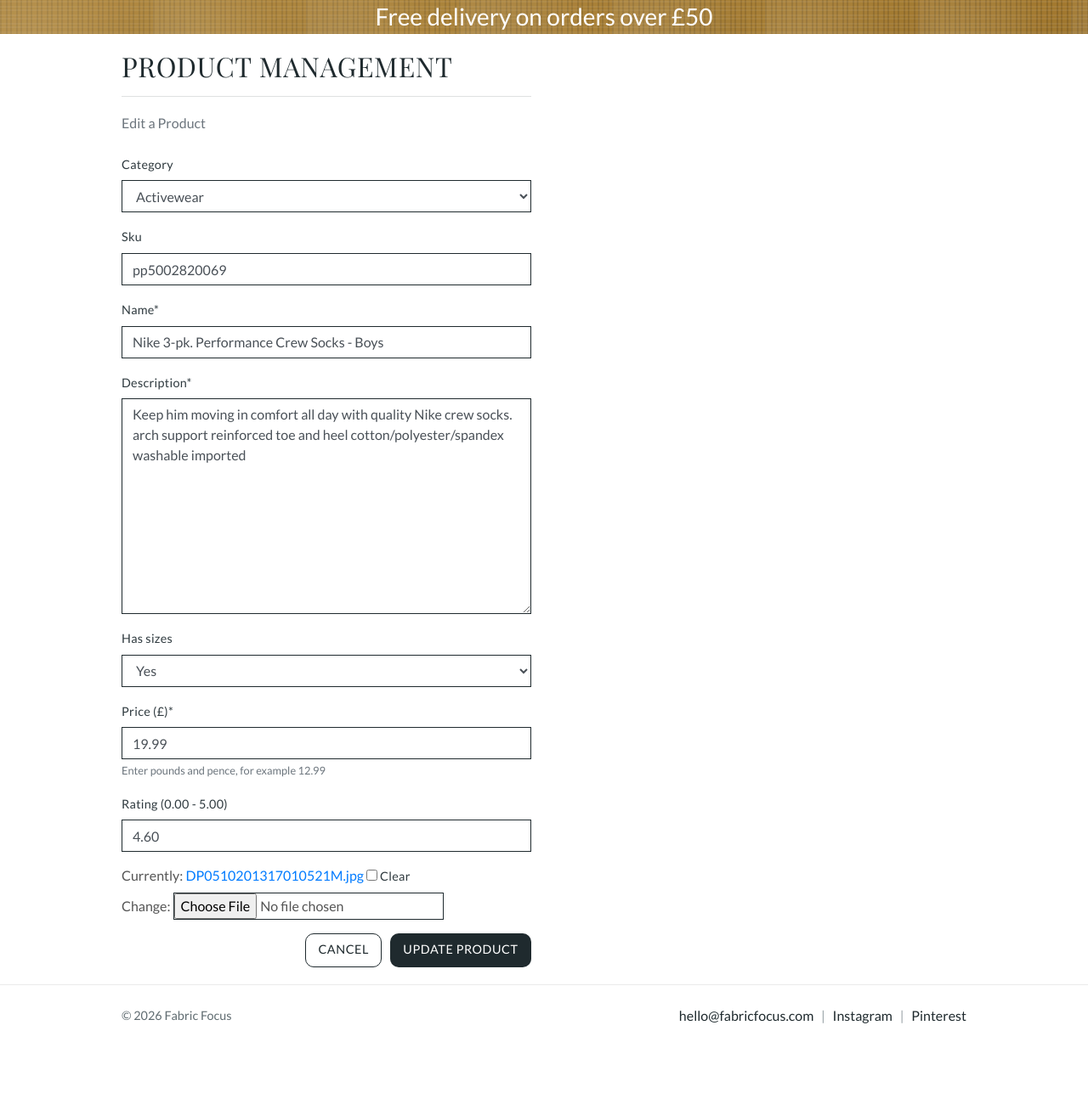
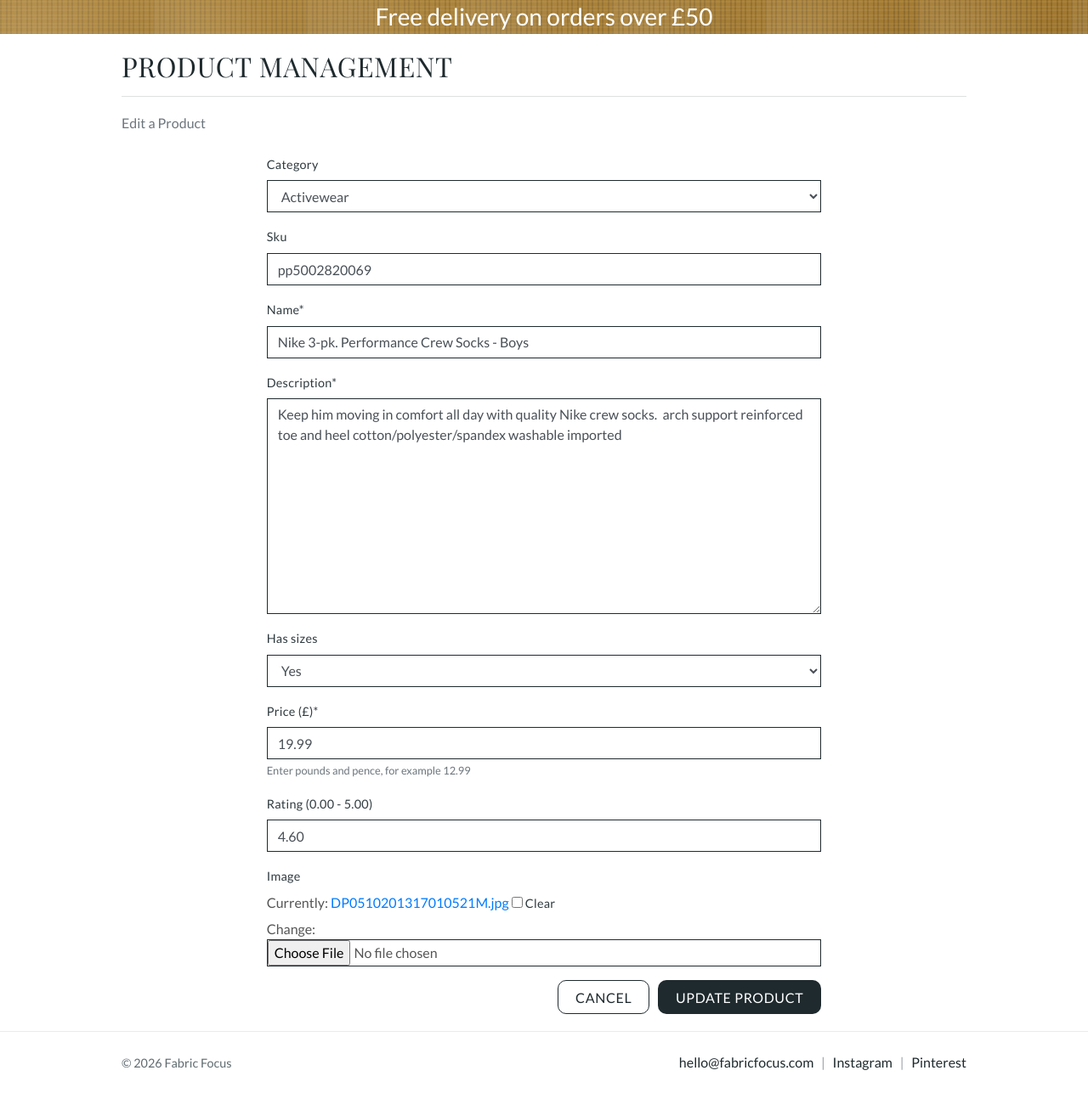
Before and after one commit to Matt-Wilshaw/fabric-focus, a Django app: page /products/edit/6/ in a window 1280 px wide. Shown: the part 137-1424 px from the top of the page at 85% size. Before the commit the page ends 1342 px from the top, so only its background shows below. Run offline with Django 3.2, Linux system fonts and the light colour scheme; the visitor is signed in with stand-in values (Sample User, id 1); data comes from the database, SQL or seed files in the repository; parts of the project's set-up code (start-up, migrations or seed data) failed here and were passed over; some libraries are stand-ins or nearby versions.

Commit message:
Improve product management form layout

```diff
--- a/products/templates/products/add_product.html
+++ b/products/templates/products/add_product.html
@@ -13,7 +13,7 @@
 <div class="overlay"></div>
 <div class="container">
     <div class="row">
-        <div class="col-12 col-md-6">
+        <div class="col">
             <div class="page-title-block">
                 <h2 class="logo-font mb-4">Product Management</h2>
                 <hr>
@@ -23,7 +23,7 @@
     </div>
 
     <div class="row">
-        <div class="col-12 col-md-6">
+        <div class="col-12 col-md-10 col-lg-8 mx-auto">
             <form method="POST" action="{% url 'add_product' %}" class="form mb-2 product-management-form"
                 enctype="multipart/form-data">
                 {% csrf_token %}
@@ -46,6 +46,7 @@
             </form>
         </div>
     </div>
+</div>
 {% endblock %}
 
 {% block postloadjs %}
--- a/products/templates/products/edit_product.html
+++ b/products/templates/products/edit_product.html
@@ -13,7 +13,7 @@
 <div class="overlay"></div>
 <div class="container">
     <div class="row">
-        <div class="col-12 col-md-6">
+        <div class="col">
             <div class="page-title-block">
                 <h2 class="logo-font mb-4">Product Management</h2>
                 <hr>
@@ -23,7 +23,7 @@
     </div>
 
     <div class="row">
-        <div class="col-12 col-md-6">
+        <div class="col-12 col-md-10 col-lg-8 mx-auto">
             <form method="POST" action="{% url 'edit_product' product.id %}" class="form mb-2 product-management-form"
                 enctype="multipart/form-data">
                 {% csrf_token %}
@@ -31,7 +31,9 @@
                 {% if field.name != 'image' %}
                 {{ field | as_crispy_field }}
                 {% else %}
-                {{ field }}
+                <div class="mb-3">
+                    {{ field | as_crispy_field }}
+                </div>
                 {% endif %}
                 {% endfor %}
                 <div class="product-form-actions">
--- a/static/css/base.css
+++ b/static/css/base.css
@@ -321,6 +321,13 @@ h4,
 
 .product-management-form {
     margin-bottom: 1.25rem !important;
+}
+
+.product-management-form .form-action-button {
+    min-height: 40px;
+    padding: 0.5rem 1.25rem;
+    font-size: 1rem;
+    line-height: 1.2;
 }
 
 .topnav-wrap {
```
Lines whose indentation alone changed are shown as unchanged.
